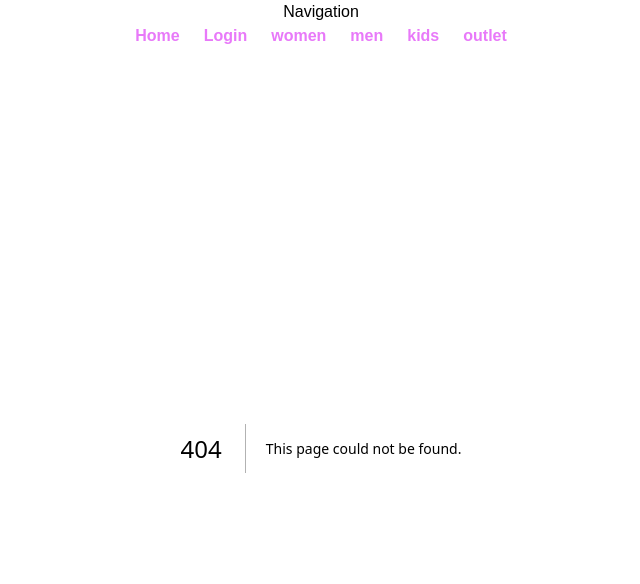
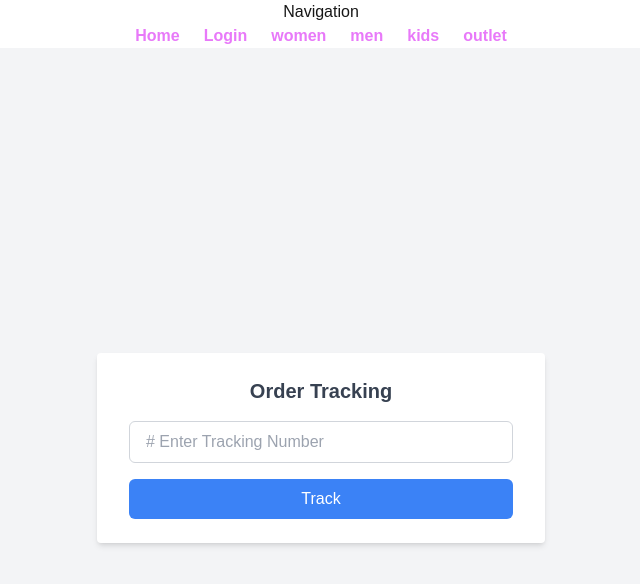
Before and after one commit to RumualdoPablo/crombieCodeAcademy, a Next.js app in the folder clase-1/: page /orderTracking in a window 1280 px wide. Before the commit this address had no page. Shown: the top 584 px of the page, without its empty margins (319-959 px from the left). Built offline with nearby package versions, Linux system fonts and the light colour scheme.

Commit message:
commit page order tracking

```diff
--- /dev/null
+++ b/clase-1/app/orderTracking/ordersDB.tsx
@@ -0,0 +1,19 @@
+export type Order = {
+  id: number;
+  state: string;
+};
+
+const orders: Order[] = [
+  { id: 1, state: "En Proceso" },
+  { id: 2, state: "Enviado" },
+  { id: 3, state: "En proceso" },
+  { id: 4, state: "Enviado" },
+  { id: 5, state: "En proceso" },
+  { id: 6, state: "Enviado" },
+  { id: 7, state: "En proceso" },
+  { id: 8, state: "En proceso" },
+  { id: 9, state: "En Proceso" },
+  { id: 10, state: "Enviado" },
+];
+
+export default orders;
--- /dev/null
+++ b/clase-1/app/orderTracking/page.tsx
@@ -0,0 +1,53 @@
+"use client";
+
+import { useState } from "react";
+import orders from "../orderTracking/ordersDB";
+
+export default function OrderTracking() {
+  const [trackingNumber, setTrackingNumber] = useState<string>("");
+  const [orderState, setOrderState] = useState<string | null>(null);
+
+  const handleTrack = (e: React.FormEvent) => {
+    e.preventDefault();
+
+    const order = orders.find(
+      (order) => order.id.toString() === trackingNumber
+    );
+
+    if (order) {
+      setOrderState(`Order #${order.id} is ${order.state}`);
+    } else {
+      setOrderState("Order not found.");
+    }
+  };
+
+  return (
+    <div className="flex justify-center items-center min-h-screen bg-gray-100">
+      <div className="bg-white shadow-md rounded px-8 py-6 w-full max-w-md">
+        <h1 className="text-xl font-semibold text-gray-700 text-center mb-4">
+          Order Tracking
+        </h1>
+        <form className="flex flex-col" onSubmit={handleTrack}>
+          <input
+            type="text"
+            placeholder="# Enter Tracking Number"
+            value={trackingNumber}
+            onChange={(e) => setTrackingNumber(e.target.value)}
+            className="border border-gray-300 rounded-md px-4 py-2 mb-4 focus:outline-none focus:ring-2 focus:ring-blue-500"
+          />
+          <button
+            type="submit"
+            className="bg-blue-500 text-white py-2 rounded-md hover:bg-blue-600 transition"
+          >
+            Track
+          </button>
+        </form>
+        {orderState && (
+          <div className="mt-4 text-center text-gray-700">
+            <p>{orderState}</p>
+          </div>
+        )}
+      </div>
+    </div>
+  );
+}
```
